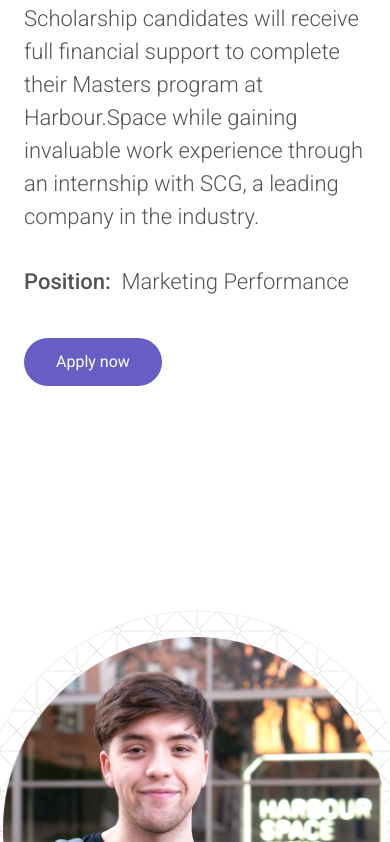
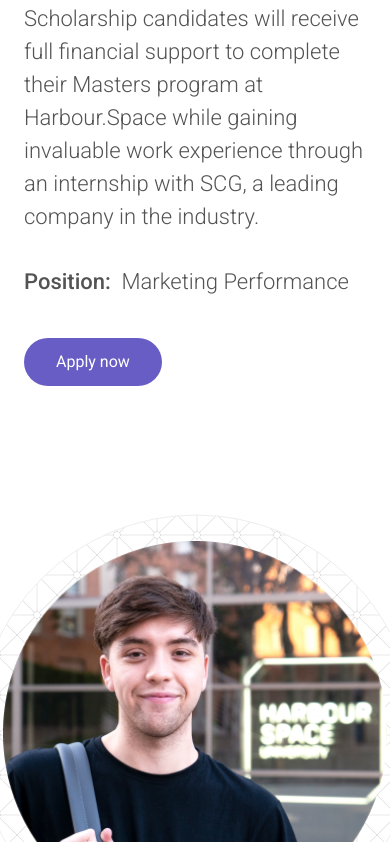
Before and after one commit to totisama/harbourspace-challenge, a Next.js app: page / in a window 390 px wide. Shown: the part 1179-2021 px from the top of the page. Built offline with nearby package versions, Linux system fonts and the light colour scheme.

Commit message:
remove padding bottom

```diff
--- a/src/app/components/Section.jsx
+++ b/src/app/components/Section.jsx
@@ -1,6 +1,6 @@
 export default function Section ({ children }) {
   return (
-    <section className="w-full px-6 flex justify-evenly md:px-0 sm:max-w-6xl pt-32 pb-24">
+    <section className="w-full px-6 flex justify-evenly md:px-0 sm:max-w-6xl pt-32">
       {children}
     </section>
   )
```
